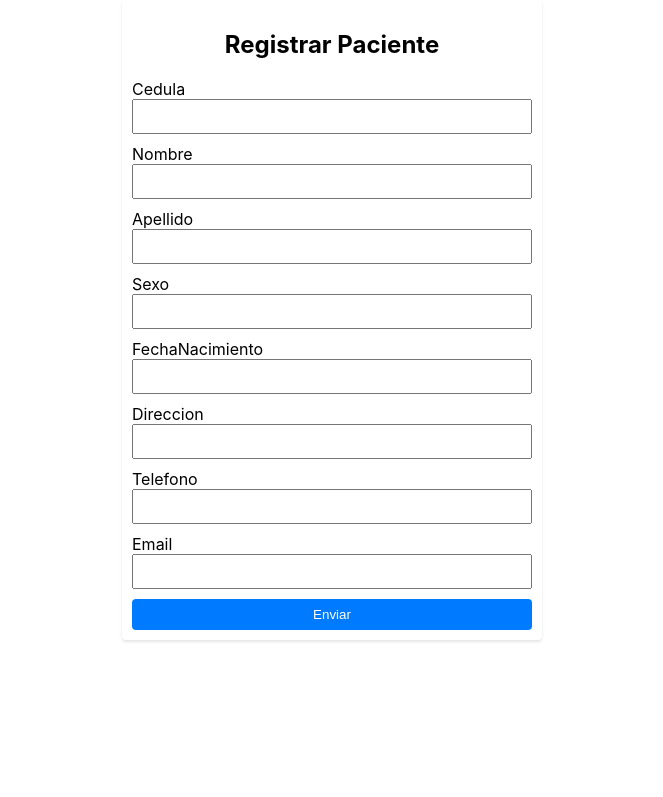
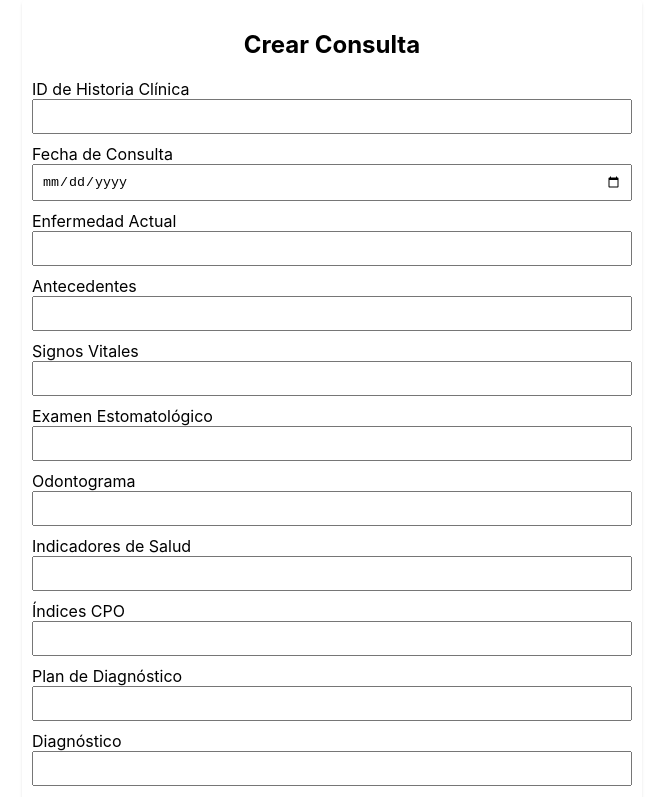
Before and after one commit to MgkJosue/FrontEnd-Portodent, a React (Create React App) app: page /consulta-form in a window 1280 px wide. Shown: the top 797 px of the page, without its empty margins (308-971 px from the left). Built offline with nearby package versions, Linux system fonts and the light colour scheme.

Commit message:
Enlace de bakc  y front

```diff
--- a/src/App.js
+++ b/src/App.js
@@ -1,11 +1,14 @@
 // App.js
 import React from 'react';
 import PacienteForm from './views/PacienteForm.js';
+import HistoriaClinicaForm from './views/HistoriaClinica.js';
+import ConsultaForm from './views/ConsultaForm.js';
 
 function App() {
   return (
     <div className="App">
-      <PacienteForm />
+
+      <ConsultaForm />
     </div>
   );
 }
--- /dev/null
+++ b/src/styles/ConsultaForm.css
@@ -0,0 +1,37 @@
+/* ConsultaForm.css */
+.consulta-form {
+    max-width: 600px;
+    margin: 0 auto;
+    padding: 10px;
+    box-shadow: 0 2px 3px rgba(0, 0, 0, 0.1);
+    border-radius: 4px;
+  }
+
+  .consulta-form h2 {
+    text-align: center;
+    margin-bottom: 20px;
+  }
+
+  .input-group {
+    margin-bottom: 10px;
+  }
+
+  .input-group label {
+    display: block;
+  }
+
+  .input-group input {
+    width: 100%;
+    padding: 8px;
+    box-sizing: border-box;
+  }
+
+  .consulta-form button {
+    width: 100%;
+    padding: 8px;
+    background-color: #007bff;
+    color: white;
+    border: none;
+    border-radius: 4px;
+    cursor: pointer;
+  }
--- /dev/null
+++ b/src/styles/HistoriaClinica.css
@@ -0,0 +1,37 @@
+/* HistoriaClinicaForm.css */
+.historia-form {
+    max-width: 400px;
+    margin: 0 auto;
+    padding: 10px;
+    box-shadow: 0 2px 3px rgba(0, 0, 0, 0.1);
+    border-radius: 4px;
+  }
+
+  .historia-form h2 {
+    text-align: center;
+    margin-bottom: 20px;
+  }
+
+  .input-group {
+    margin-bottom: 10px;
+  }
+
+  .input-group label {
+    display: block;
+  }
+
+  .input-group input {
+    width: 100%;
+    padding: 8px;
+    box-sizing: border-box;
+  }
+
+  .historia-form button {
+    width: 100%;
+    padding: 8px;
+    background-color: #007bff;
+    color: white;
+    border: none;
+    border-radius: 4px;
+    cursor: pointer;
+  }
--- /dev/null
+++ b/src/views/ConsultaForm.js
@@ -0,0 +1,95 @@
+// ConsultaForm.js
+import React, { useState } from 'react';
+import axios from 'axios';
+import '../styles/ConsultaForm.css';
+
+export default function ConsultaForm() {
+  const [formData, setFormData] = useState({
+    ID_HistoriaC: '',
+    FechaConsulta: '',
+    EnfActual: '',
+    Antecedentes: '',
+    SignosVitales: '',
+    ExamenEstomat: '',
+    Odontograma: '',
+    IndicadoresSalud: '',
+    IndicesCPO: '',
+    PlanDiagnostico: '',
+    Diagnostico: '',
+    Tratamientos: '',
+    MotivoC: ''
+  });
+
+  const handleChange = (e) => {
+    setFormData({ ...formData, [e.target.name]: e.target.value });
+  };
+
+  const handleSubmit = async (e) => {
+    e.preventDefault();
+    try {
+      const response = await axios.post('http://localhost:8000/consultas/', formData);
+      console.log(response.data);
+    } catch (error) {
+      console.error(error);
+    }
+  };
+
+  return (
+    <form onSubmit={handleSubmit} className="consulta-form">
+      <h2>Crear Consulta</h2>
+      <div className="input-group">
+        <label htmlFor="ID_HistoriaC">ID de Historia Clínica</label>
+        <input type="text" name="ID_HistoriaC" id="ID_HistoriaC" onChange={handleChange} value={formData.ID_HistoriaC} />
+      </div>
+      <div className="input-group">
+        <label htmlFor="FechaConsulta">Fecha de Consulta</label>
+        <input type="date" name="FechaConsulta" id="FechaConsulta" onChange={handleChange} value={formData.FechaConsulta} />
+      </div>
+      <div className="input-group">
+        <label htmlFor="EnfActual">Enfermedad Actual</label>
+        <input type="text" name="EnfActual" id="EnfActual" onChange={handleChange} value={formData.EnfActual} />
+      </div>
+      <div className="input-group">
+        <label htmlFor="Antecedentes">Antecedentes</label>
+        <input type="text" name="Antecedentes" id="Antecedentes" onChange={handleChange} value={formData.Antecedentes} />
+      </div>
+      <div className="input-group">
+        <label htmlFor="SignosVitales">Signos Vitales</label>
+        <input type="text" name="SignosVitales" id="SignosVitales" onChange={handleChange} value={formData.SignosVitales} />
+      </div>
+      <div className="input-group">
+        <label htmlFor="ExamenEstomat">Examen Estomatológico</label>
+        <input type="text" name="ExamenEstomat" id="ExamenEstomat" onChange={handleChange} value={formData.ExamenEstomat} />
+      </div>
+      <div className="input-group">
+        <label htmlFor="Odontograma">Odontograma</label>
+        <input type="text" name="Odontograma" id="Odontograma" onChange={handleChange} value={formData.Odontograma} />
+      </div>
+      <div className="input-group">
+        <label htmlFor="IndicadoresSalud">Indicadores de Salud</label>
+        <input type="text" name="IndicadoresSalud" id="IndicadoresSalud" onChange={handleChange} value={formData.IndicadoresSalud} />
+      </div>
+      <div className="input-group">
+        <label htmlFor="IndicesCPO">Índices CPO</label>
+        <input type="text" name="IndicesCPO" id="IndicesCPO" onChange={handleChange} value={formData.IndicesCPO} />
+      </div>
+      <div className="input-group">
+        <label htmlFor="PlanDiagnostico">Plan de Diagnóstico</label>
+        <input type="text" name="PlanDiagnostico" id="PlanDiagnostico" onChange={handleChange} value={formData.PlanDiagnostico} />
+      </div>
+      <div className="input-group">
+        <label htmlFor="Diagnostico">Diagnóstico</label>
+        <input type="text" name="Diagnostico" id="Diagnostico" onChange={handleChange} value={formData.Diagnostico} />
+      </div>
+      <div className="input-group">
+        <label htmlFor="Tratamientos">Tratamientos</label>
+        <input type="text" name="Tratamientos" id="Tratamientos" onChange={handleChange} value={formData.Tratamientos} />
+      </div>
+      <div className="input-group">
+        <label htmlFor="MotivoC">Motivo de Consulta</label>
+        <input type="text" name="MotivoC" id="MotivoC" onChange={handleChange} value={formData.MotivoC} />
+      </div>
+      <button type="submit">Enviar</button>
+    </form>
+  );
+}
--- /dev/null
+++ b/src/views/HistoriaClinica.js
@@ -0,0 +1,35 @@
+// HistoriaClinicaForm.js
+import React, { useState } from 'react';
+import axios from 'axios';
+import '../styles/HistoriaClinica.css';
+
+export default function HistoriaClinicaForm() {
+  const [formData, setFormData] = useState({
+    ID_Paciente: '',
+  });
+
+  const handleChange = (e) => {
+    setFormData({ ...formData, [e.target.name]: e.target.value });
+  };
+
+  const handleSubmit = async (e) => {
+    e.preventDefault();
+    try {
+      const response = await axios.post('http://localhost:8000/historias_clinicas/', formData);
+      console.log(response.data);
+    } catch (error) {
+      console.error(error);
+    }
+  };
+
+  return (
+    <form onSubmit={handleSubmit} className="historia-form">
+      <h2>Crear Historia Clínica</h2>
+      <div className="input-group">
+        <label htmlFor="ID_Paciente">ID del Paciente</label>
+        <input type="text" name="ID_Paciente" id="ID_Paciente" onChange={handleChange} value={formData.ID_Paciente} />
+      </div>
+      <button type="submit">Enviar</button>
+    </form>
+  );
+}
```
